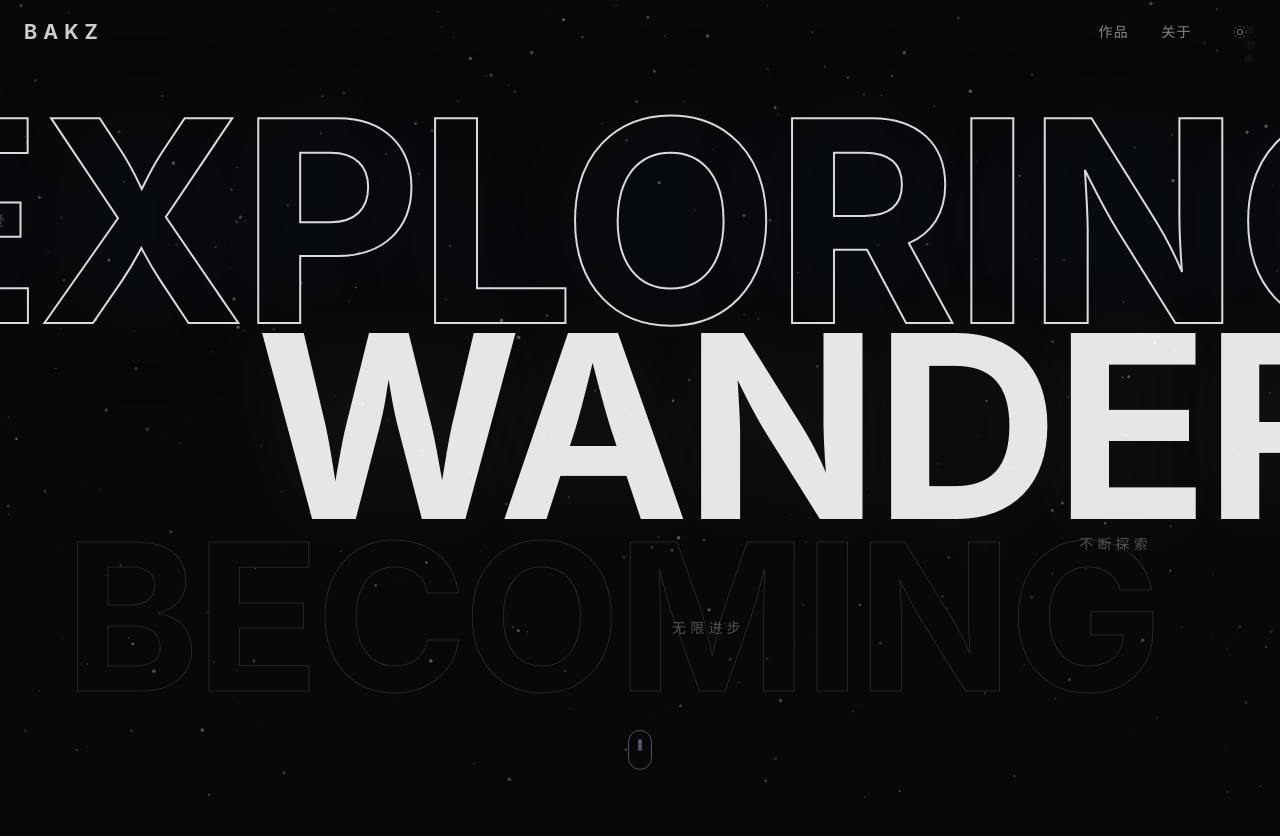
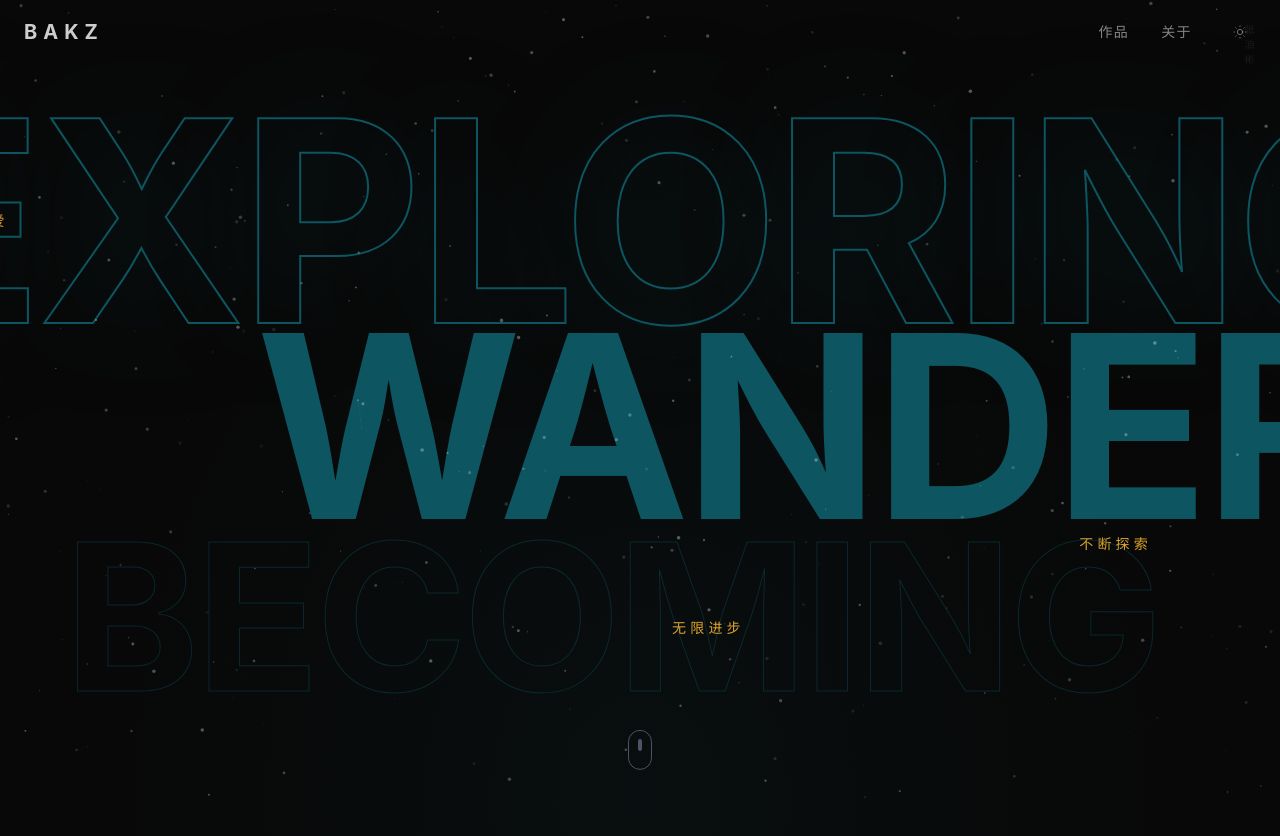
Before and after one commit to z1822700280-pixel/bakz-portfolio, a Next.js app: page / in a window 1280 px wide. Shown: the top 836 px of the page. Built offline with nearby package versions, Linux system fonts and the light colour scheme.

Commit message:
Redesign Hero with brutalist Swiss typography and new color system

```diff
--- a/app/globals.css
+++ b/app/globals.css
@@ -72,7 +72,7 @@ body {
 
 /* Smooth gradient utilities */
 .gradient-depth {
-  background: radial-gradient(ellipse at 50% 50%, rgba(13, 86, 97, 0.05) 0%, transparent 70%);
+  background: radial-gradient(ellipse at 50% 50%, rgba(13, 86, 97, 0.08) 0%, transparent 60%);
 }
 
 .gradient-atmosphere {
@@ -93,33 +93,15 @@ body {
 
 /* Hero stroke text effects */
 .hero-stroke {
-  -webkit-text-stroke: 2px currentColor;
+  -webkit-text-stroke: 2px var(--color-primary);
   color: transparent;
-  text-shadow: 0 0 80px rgba(13, 86, 97, 0.15);
+  text-shadow: 0 0 120px rgba(13, 86, 97, 0.15);
 }
 
 .hero-stroke-subtle {
-  -webkit-text-stroke: 1px currentColor;
+  -webkit-text-stroke: 1px var(--color-primary);
   color: transparent;
   opacity: 0.4;
-}
-
-/* Light mode stroke colors */
-:root .hero-stroke {
-  -webkit-text-stroke-color: rgba(0, 0, 0, 0.85);
-}
-
-:root .hero-stroke-subtle {
-  -webkit-text-stroke-color: rgba(0, 0, 0, 0.3);
-}
-
-/* Dark mode stroke colors */
-.dark .hero-stroke {
-  -webkit-text-stroke-color: rgba(255, 255, 255, 0.85);
-}
-
-.dark .hero-stroke-subtle {
-  -webkit-text-stroke-color: rgba(255, 255, 255, 0.3);
 }
 
 /* Typography refinements */
--- a/components/Hero.tsx
+++ b/components/Hero.tsx
@@ -17,49 +17,53 @@ export default function Hero() {
 
   return (
     <section ref={ref} className="relative h-[200vh] overflow-hidden">
+      <div className="absolute inset-0 gradient-depth" />
+
       <div className="sticky top-0 h-screen flex flex-col justify-center">
         <motion.div style={{ opacity }}>
-          {/* EXPLORING — outline text, positioned left, cropped */}
           <motion.div
             style={{ y: y1 }}
             className="relative -ml-[10vw]"
           >
-            <h1 className="text-[22vw] font-bold tracking-tighter leading-none text-transparent hero-stroke" style={{ textShadow: '0 0 120px rgba(0, 92, 175, 0.1)' }}>
+            <h1
+              className="text-[22vw] font-bold tracking-tighter leading-none hero-stroke"
+              style={{ WebkitTextStroke: '2px var(--color-primary)', color: 'transparent' }}
+            >
               EXPLORING
             </h1>
-            <span className="absolute top-1/2 left-[5vw] text-sm text-white/30 -translate-y-1/2 tracking-[0.3em]">
+            <span className="absolute top-1/2 left-[5vw] text-sm text-secondary -translate-y-1/2 tracking-[0.3em]">
               保持热爱
             </span>
           </motion.div>
 
-          {/* WANDERING — solid text, positioned right, cropped */}
           <motion.div
             style={{ y: y2 }}
             className="relative ml-[20vw] -mt-[5vw]"
           >
-            <h1 className="text-[20vw] font-bold tracking-tighter leading-none text-white/90" style={{ textShadow: '0 0 80px rgba(255, 255, 255, 0.05)' }}>
+            <h1 className="text-[20vw] font-bold tracking-tighter leading-none text-primary">
               WANDERING
             </h1>
-            <span className="absolute bottom-0 right-[10vw] text-sm text-white/30 tracking-[0.3em]">
+            <span className="absolute bottom-0 right-[10vw] text-sm text-secondary tracking-[0.3em]">
               不断探索
             </span>
           </motion.div>
 
-          {/* BECOMING — mixed style, positioned center */}
           <motion.div
             style={{ y: y3 }}
             className="relative ml-[5vw] -mt-[3vw]"
           >
-            <h1 className="text-[16vw] font-bold tracking-tighter leading-none text-transparent hero-stroke-subtle">
+            <h1
+              className="text-[16vw] font-bold tracking-tighter leading-none opacity-40"
+              style={{ WebkitTextStroke: '1px var(--color-primary)', color: 'transparent' }}
+            >
               BECOMING
             </h1>
-            <span className="absolute top-1/2 left-[50%] text-sm text-white/30 tracking-[0.3em]">
+            <span className="absolute top-1/2 left-[50%] text-sm text-secondary tracking-[0.3em]">
               无限进步
             </span>
           </motion.div>
         </motion.div>
 
-        {/* Scroll indicator */}
         <motion.div
           className="absolute bottom-10 left-1/2 -translate-x-1/2"
           animate={{ y: [0, 10, 0] }}
```
